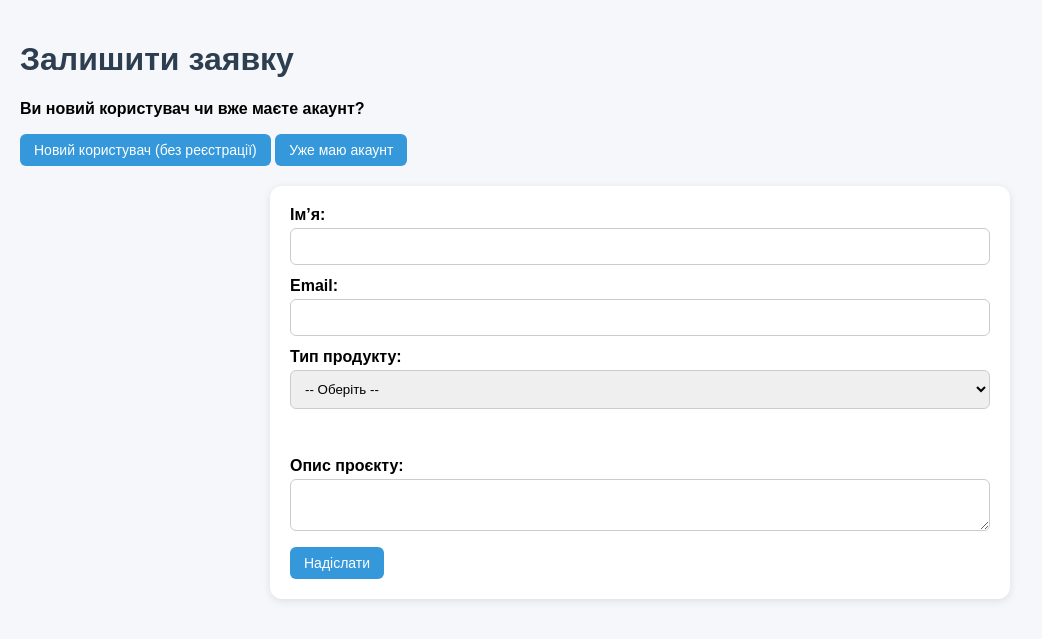
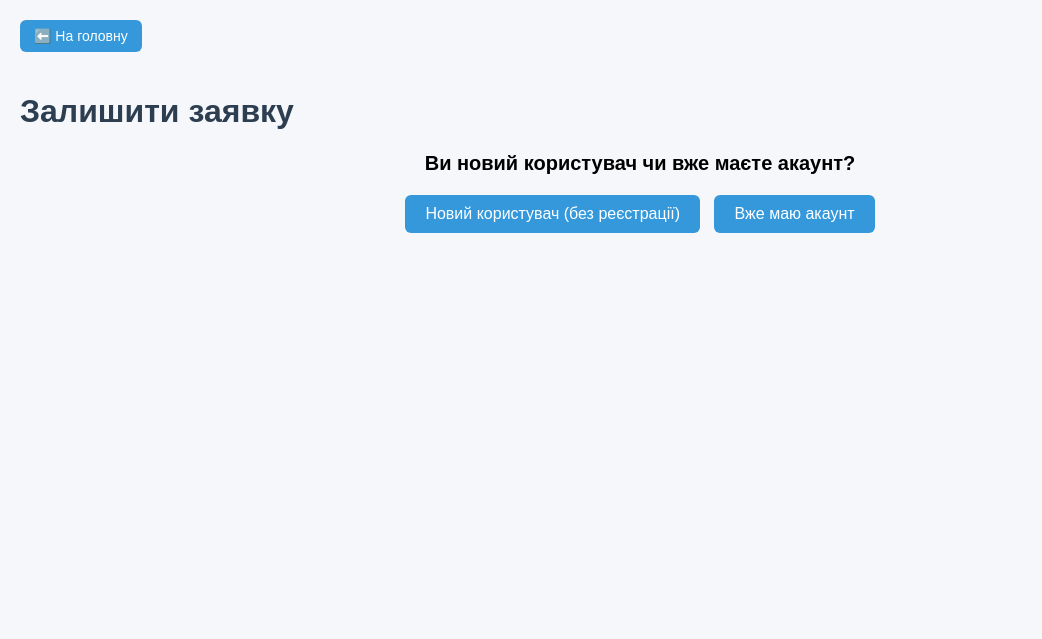
Before and after one commit to TheStormix/website, a Flask app: page /request in a window 1280 px wide. Shown: the top 639 px of the page, without its empty margins (0-1042 px from the left). Run offline with Flask 3, Linux system fonts and the light colour scheme.

Commit message:
Додано нову логіку входу/реєстрації, покращено подання заявки, кнопки повернення на головну

```diff
--- a/static/style.css
+++ b/static/style.css
@@ -181,3 +181,36 @@ th, td {
     color: #721c24;
     border-left: 6px solid #dc3545;
 }
+
+/* Стилі для вибору типу користувача */
+#user_choice {
+    text-align: center;
+    margin-bottom: 30px;
+}
+
+#user_choice p {
+    font-size: 20px;
+    font-weight: bold;
+    margin-bottom: 15px;
+}
+
+/* Кнопки вибору */
+#user_choice button {
+    margin: 5px;
+    padding: 10px 20px;
+    font-size: 16px;
+}
+
+/* Плавне відображення форм */
+#new_user_form,
+#login_form {
+    display: none;
+    animation: fadeIn 0.5s ease-in-out forwards;
+    margin-top: 20px;
+}
+
+/* Анімація появи */
+@keyframes fadeIn {
+    0% { opacity: 0; transform: scale(0.95); }
+    100% { opacity: 1; transform: scale(1); }
+}
--- a/templates/confirmation.html
+++ b/templates/confirmation.html
@@ -14,5 +14,8 @@
         <p>Оцінка вартості: ${{ estimated_cost }}</p>
         <p>Очікуйте дзвінка від представника {{ meeting_date }}</p>
     </div>
+    <a href="{{ url_for('main.home') }}">
+        <button type="button" style="margin-top: 20px;">⬅️ На головну</button>
+    </a>
 </body>
 </html>
--- a/templates/request.html
+++ b/templates/request.html
@@ -2,10 +2,22 @@
 <html lang="uk">
 <head>
     <meta charset="UTF-8">
-    <title>Замовлення продукту</title>
+    <title>Залишити заявку</title>
+    <a href="{{ url_for('main.home') }}">
+        <button type="button" style="margin-bottom: 20px;">⬅️ На головну</button>
+    </a>
     <link rel="stylesheet" href="{{ url_for('static', filename='style.css') }}">
+    <script>
+        function showForm(type) {
+            document.getElementById('user_choice').style.display = 'none';
 
-    <script>
+            if (type === 'new') {
+                document.getElementById('new_user_form').style.display = 'block';
+            } else if (type === 'existing') {
+                document.getElementById('login_form').style.display = 'block';
+            }
+        }
+
         function showOptions() {
             const type = document.getElementById("product_type").value;
 
@@ -47,15 +59,18 @@
     </script>
 </head>
 <body>
-    <h1>Залишити заявку</h1>
 
-    <!-- 🔹 Вибір типу користувача -->
-    <div style="margin-bottom: 20px;">
-        <p><strong>Ви новий користувач чи вже маєте акаунт?</strong></p>
-        <a href="/request"><button type="button">Новий користувач (без реєстрації)</button></a>
-        <a href="/user-login"><button type="button">Уже маю акаунт</button></a>
-    </div>
+<h1>Залишити заявку</h1>
 
+<!-- Питання чи форма -->
+<div id="user_choice" {% if session.get('user_id') %}style="display:none;"{% endif %}>
+    <p><b>Ви новий користувач чи вже маєте акаунт?</b></p>
+    <button onclick="showForm('new')">Новий користувач (без реєстрації)</button>
+    <button onclick="showForm('existing')">Вже маю акаунт</button>
+</div>
+
+<!-- Форма для нових користувачів -->
+<div id="new_user_form" {% if session.get('user_id') %}style="display:block;"{% else %}style="display:none;"{% endif %}>
     <form method="post" oninput="calculateComplexity()">
         <label>Ім’я:</label><br>
         <input type="text" name="name" required><br>
@@ -129,5 +144,16 @@
 
         <button type="submit">Надіслати</button>
     </form>
+</div>
+
+<!-- Форма логіну для існуючих користувачів -->
+<div id="login_form" style="display:none;">
+    <form method="get" action="{{ url_for('auth.user_login') }}">
+        <input type="hidden" name="next" value="{{ url_for('main.request_form') }}">
+        <p>Щоб залишити заявку, будь ласка, увійдіть у свій акаунт.</p>
+        <button type="submit">Перейти до входу</button>
+    </form>
+</div>
+
 </body>
 </html>
```
Also changed, not shown: app/routes/auth.py (+17 -9 lines), templates/user_login.html (+10 -3 lines).
